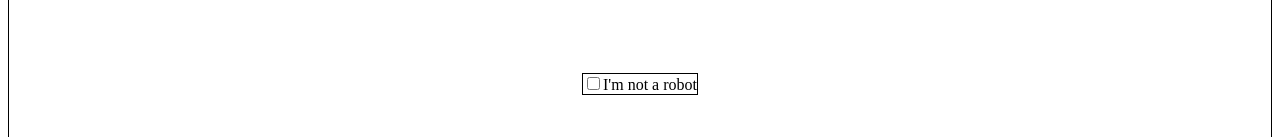
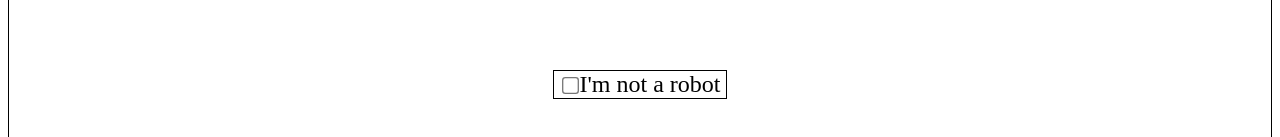
Before and after one commit to tespin/inar, a React (Create React App) app: page / in a window 1280 px wide. Shown: the part 325-462 px from the top of the page. Built offline with nearby package versions, Linux system fonts and the light colour scheme.

Commit message:
some styling and cleanup

```diff
--- /dev/null
+++ b/public/index.css
@@ -0,0 +1,3 @@
+html, body {
+    font-size: 24px;
+}
--- a/public/index.html
+++ b/public/index.html
@@ -15,6 +15,7 @@
       user's mobile device or desktop. See https://developers.google.com/web/fundamentals/web-app-manifest/
     -->
     <link rel="manifest" href="%PUBLIC_URL%/manifest.json" />
+    <link rel="stylesheet" type="text/css" href="./index.css">
     <!--
       Notice the use of %PUBLIC_URL% in the tags above.
       It will be replaced with the URL of the `public` folder during the build.
--- a/src/components/App.js
+++ b/src/components/App.js
@@ -4,15 +4,20 @@ import { v4 as uuidv4 } from 'uuid';
 
 const App = () => {
     const initID = uuidv4().toString().slice(-4);
-    const [cboxArray, setCboxArray] = useState([initID]);
+    const [cboxArray, setCboxArray] = useState([{
+        id: initID,
+        label: "I'm not a robot"
+    }]);
 
     const generateID = () => {
-        return uuidv4().toString().slice(-4);
+        return uuidv4().toString().slice(-8);
     }
 
     const handleCboxAdded = (event) => {
+        const newID = generateID();
         setCboxArray((prevCheckboxes) => {
-            return [...prevCheckboxes, generateID()]
+            console.log(prevCheckboxes);
+            return [...prevCheckboxes, {id: newID, label: "I'm not a robot"}]
         })
     }
 
--- /dev/null
+++ b/src/components/Checkbox.css
@@ -0,0 +1,63 @@
+input[type="checkbox"] {
+    transform:scale(1.3, 1.3);
+}
+
+.cbox {
+    padding: 0 0.25rem;
+}
+
+.marquee-box {
+    min-height: 1.2rem;
+    width: 100%;
+    overflow: hidden;
+    position: relative;
+}
+
+.marquee {
+    position: absolute;
+    width: 100%;
+    height: 100%;
+    margin: 0;
+    -moz-transform: translateX(100%);
+    -webkit-transform: translateX(100%);
+    transform: translateX(100%);
+    -moz-animation: scroll-left 0.35s linear infinite;
+    -webkit-animation: scroll-left 0.35s linear infinite;
+    animation: scroll-left 5.0s linear infinite;
+}
+
+.cbox7 {
+    display: block;
+    width: 100%;
+}
+
+@-moz-keyframes scroll-left {
+    0% {
+        -moz-transform: translateX(100%);
+    }
+    100% {
+        -moz-transform: translateX(-100%);
+    }
+}
+
+@-webkit-keyframes scroll-left {
+    0% {
+        -webkit-transform: translateX(100%);
+    }
+    100% {
+        -webkit-transform: translateX(-100%);
+    }
+}
+
+@keyframes scroll-left {
+    0% {
+        -moz-transform: translateX(100%);
+        -webkit-transform: translateX(100%);
+        transform: translateX(100%);
+    }
+    100% {
+        -moz-transform: translateX(-100%);
+        -webkit-transform: translateX(-100%);
+        transform: translateX(-100%);
+    }
+}
--- a/src/components/Checkbox.js
+++ b/src/components/Checkbox.js
@@ -1,4 +1,5 @@
-import React, { useState, useEffect } from 'react';
+import './Checkbox.css';
+import React, { useState } from 'react';
 
 const Checkbox = (props) => {
     const [wasChecked, setWasChecked] = useState(false);
@@ -14,7 +15,7 @@ const Checkbox = (props) => {
     }
 
     return (
-        <div className={props.classname}>
+        <div className={props.classname ? `cbox ${props.classname}` : 'cbox'}>
             <input
                 type="checkbox"
                 id={props.id}
--- a/src/components/CheckboxList.css
+++ b/src/components/CheckboxList.css
@@ -5,7 +5,8 @@
     align-items: center;
     overflow-y: scroll;
     margin: auto;
-    max-height: 25%;
+    max-height: 50vh;
+    flex:0 1 auto;
     /* margin-top: 6rem; */
     /* max-height: 50px; */
     /* flex: 0 0 auto; */
--- a/src/components/CheckboxList.js
+++ b/src/components/CheckboxList.js
@@ -3,13 +3,49 @@ import React from 'react';
 import Checkbox from './Checkbox';
 
 const CheckboxList = (props) => {
-    return <div className="checkbox-list">
-        {
-            props.checkboxes.map( (checkbox) => (
-                <Checkbox key={checkbox} label="I'm not a robot" onChecked={props.onCboxAdded} />
-            ))
-        }
+    return (
+        <div className="checkbox-list">
+            {
+                props.checkboxes.map( (checkbox, index) => {
+                    const propsObj = {
+                        key: checkbox.id,
+                        label: checkbox.label,
+                        onChecked: props.onCboxAdded
+                    }
+
+                    if (index === 3) {
+                        return (
+                            <div key={checkbox.id} className="marquee-box">
+                                <Checkbox {...propsObj} classname="marquee"/>
+                            </div>
+                        );
+                    }
+
+                    if (index === 6) {
+                        return (
+                            <div key={checkbox.id} className="cbox7">
+                                <Checkbox {...propsObj} label=""/>
+                            </div>
+                        )
+                    }
+
+                    if (index === 10) {
+                        return (
+                            <div key={checkbox.id} className="marquee-box">
+                                <Checkbox {...propsObj} classname="marquee"/>
+                            </div>
+                        );
+                    }
+
+                    return (
+                        <div key={checkbox.id}>
+                            <Checkbox {...propsObj} />
+                        </div>
+                    );
+                })
+            }
         </div>
+    );
 };
 
 export default CheckboxList;
```
